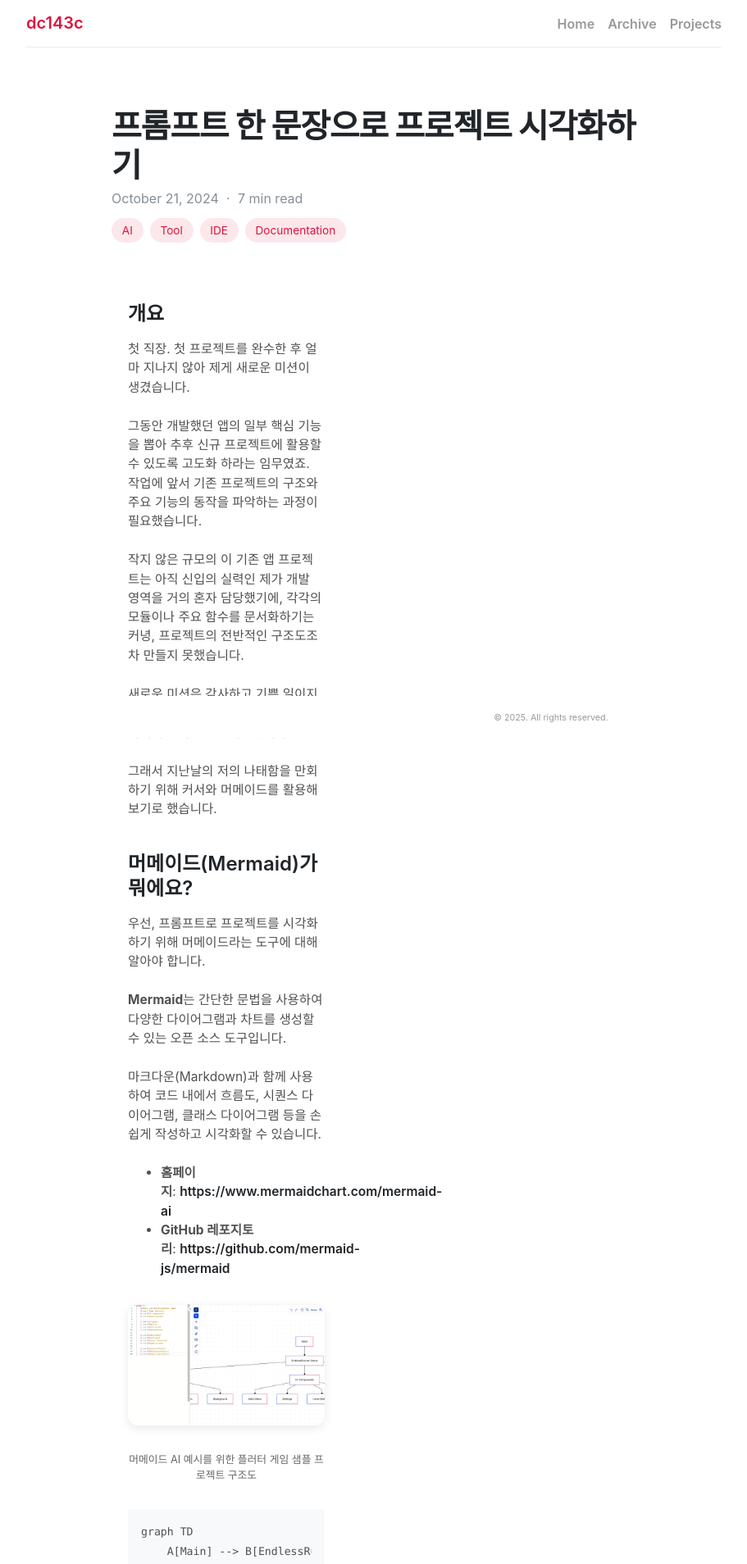
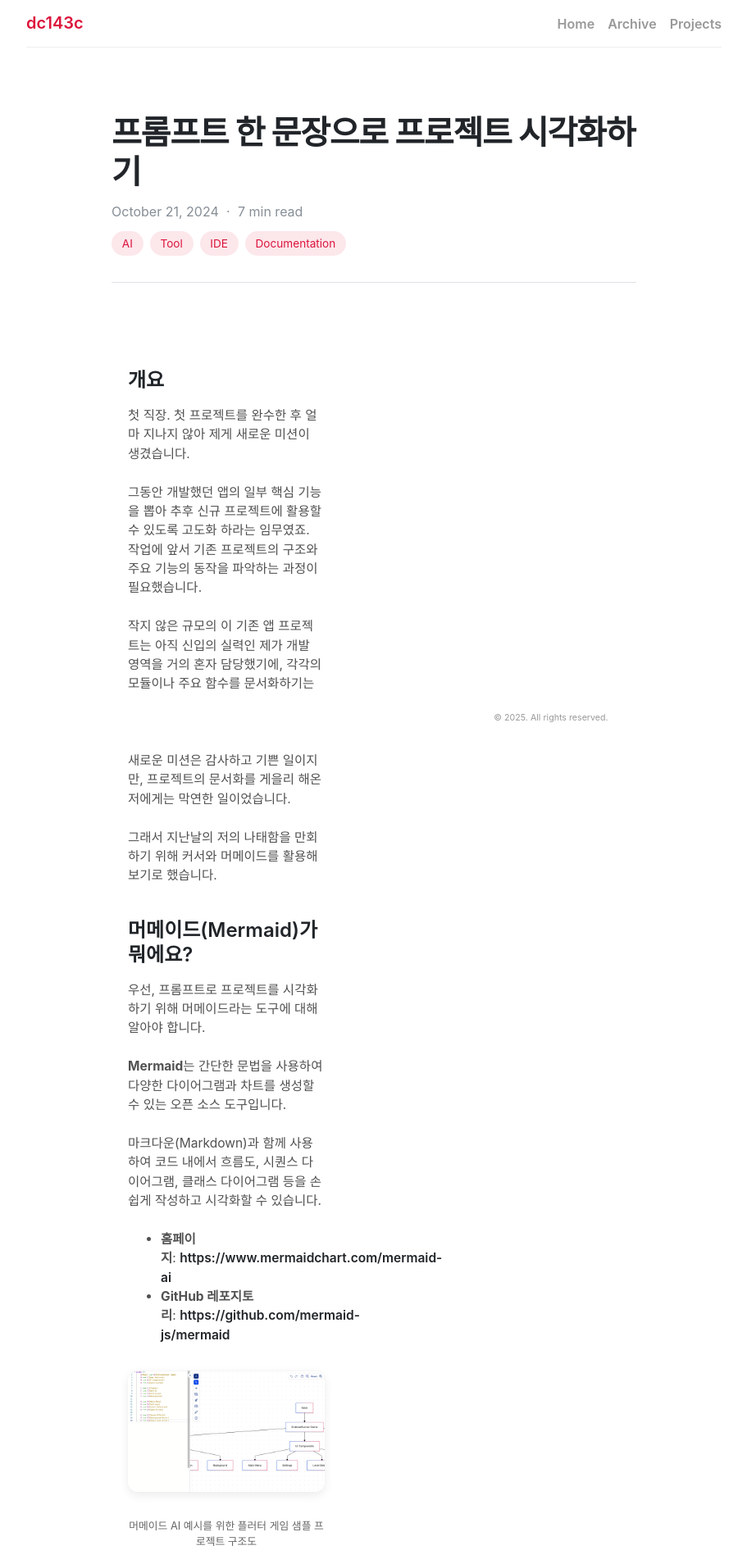
Before and after one commit to dc143cDev/dc143cDev.github.io, a Jekyll site: the page built from _posts/2024-10-21-cursor-ide.md, in a window 1280 px wide. Shown: the top 1908 px of the page at 82% size, without its empty margins (184-1095 px from the left). Built offline with Jekyll 4.4.1, drawn with Linux system fonts in a browser that asks for light colours; some web fonts are replaced.

Commit message:
Update _posts.scss

```diff
--- a/_sass/_posts.scss
+++ b/_sass/_posts.scss
@@ -92,12 +92,14 @@
   padding: 0 20px;
 
   .post-header {
-    margin: 1.5rem 0 2rem;
+    margin: 2rem 0 4rem;
+    padding-bottom: 2rem;
+    border-bottom: 1px solid var(--border-color);
 
     .post-title {
       font-size: 2.5rem;
       line-height: 1.2;
-      margin-bottom: 0;
+      margin-bottom: 1rem;
       font-weight: 700;
       letter-spacing: -0.03em;
     }
@@ -184,12 +186,14 @@
   padding: 0 20px;
 
   .post-header {
-    margin: 1.5rem 0 2rem;
+    margin: 2rem 0 4rem;
+    padding-bottom: 2rem;
+    border-bottom: 1px solid var(--border-color);
 
     .post-title {
       font-size: 2.5rem;
       line-height: 1.2;
-      margin-bottom: 0;
+      margin-bottom: 1rem;
       font-weight: 700;
       letter-spacing: -0.03em;
     }
@@ -368,7 +372,7 @@
 
 .post-container {
   max-width: 1200px;
-  margin: 1rem auto 0;
+  margin: 2rem auto 0;
   padding: 0 20px;
   display: grid;
   grid-template-columns: minmax(0, 680px) 300px;
@@ -633,3 +637,7 @@
   border-radius: 12px;
   color: var(--gray-600);
 }
+
+.post-toc {
+  margin-top: 4rem;
+}
```
